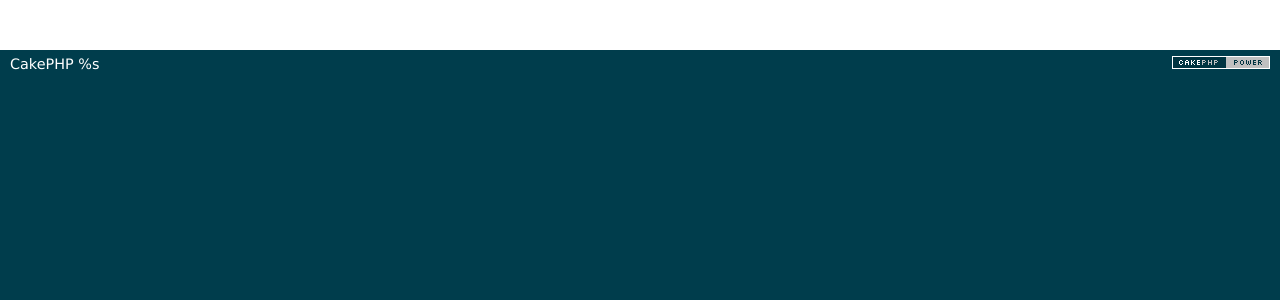
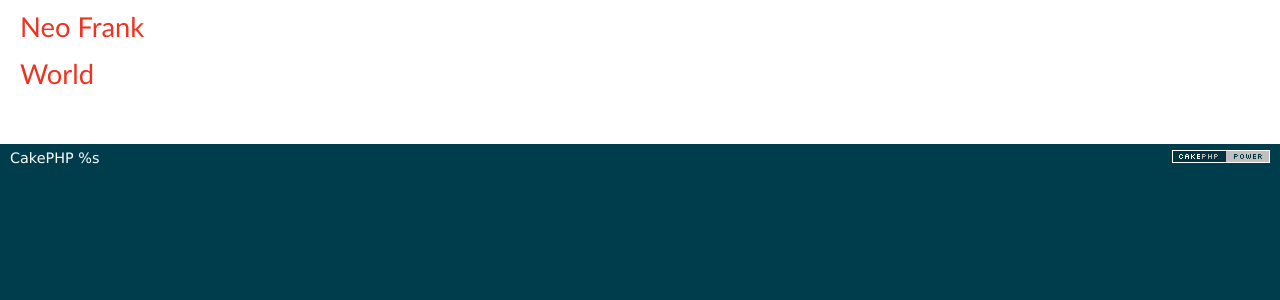
Before and after one commit to neofrank1/PortfolioNeo, a CakePHP app: the page made by app/View/Home/index.ctp in a window 1280 px wide. Shown: the part 47-347 px from the top of the page. Run offline with PHP 8.4 and a stand-in for CakePHP, Linux system fonts and the light colour scheme; the template is opened without the code that fills it, so the values that code supplies are empty; some libraries are stand-ins or nearby versions.

Commit message:
Background Color and Own CSS

```diff
--- a/app/View/Elements/Components/header-index.ctp
+++ b/app/View/Elements/Components/header-index.ctp
@@ -1,6 +1,6 @@
 <nav class="navbar bg-body-tertiary">
   <div class="container-fluid">
-    <a class="navbar-brand">Navbar</a>
+    <a class="navbar-brand">Neo</a>
     <form class="d-flex" role="search">
       <input class="form-control me-2" type="search" placeholder="Search" aria-label="Search">
       <button class="btn btn-outline-success" type="submit">Search</button>
--- a/app/View/Home/index.ctp
+++ b/app/View/Home/index.ctp
@@ -0,0 +1,15 @@
+<div>
+    <section class="bg-nika">
+        <div class="container">
+        <div class="row">
+            <div class="d-flex justify-content-center">
+                    <h2>Neo Frank</h2>
+            </div>
+        </div>
+        </div>
+    </section>
+
+    <section class="bg-nika-solid">
+        <h2>World</h2>
+    </section>
+</div>
--- a/app/View/Layouts/index_layout.ctp
+++ b/app/View/Layouts/index_layout.ctp
@@ -6,16 +6,14 @@
 		<?php echo $this->fetch('title'); ?>
 	</title>
 	<?php
+		echo $this->Html->css('index-css');
 		echo $this->Html->css('bootstrap.min');
         echo $this->Html->script('jquery.min');
         echo $this->Html->script('bootstrap.min');
 	?>
 </head>
 <body>
-	<div class="container-fluid">
-
-	</div>
-    <div class="container-fluid">
+    <div class="container-fluid-xl">
 		<?php echo $this->element('Components/header-index');?>
         <?php echo $this->fetch('content'); ?>
     </div>
```
Also changed, not shown: app/webroot/css/index-css.css (added, +28 -0 lines).
